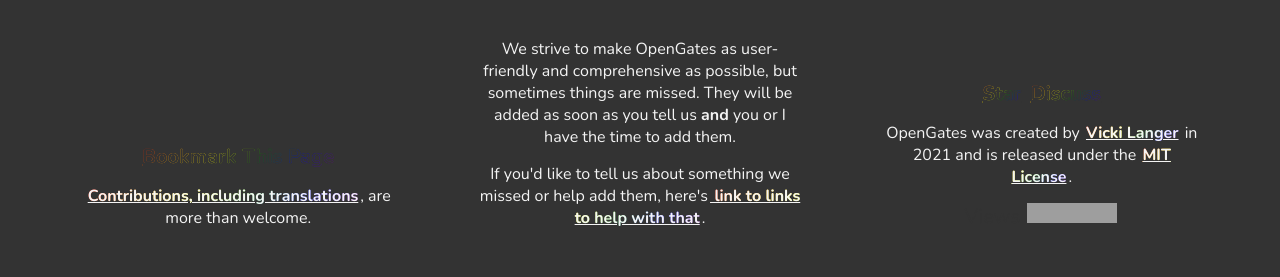
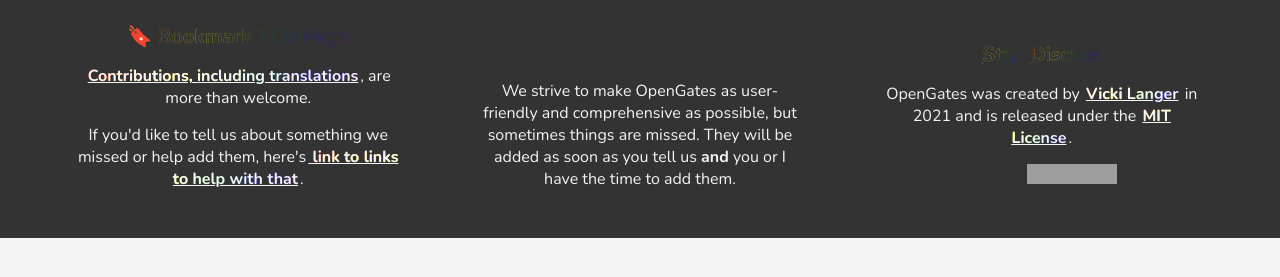
Before and after one commit to VickiLanger/OpenGates, a Jekyll site: the page built from site/home.md, in a window 1280 px wide and 900 px high, scrolled down 1006 px, cut to the strip 623-900 px from the top of the window. Built offline with Jekyll 4.4.1, drawn with Linux system fonts in a browser that asks for light colours; nearby versions of some CDN libraries; library files that are not in the unit come from our copies; comment, search, counter and statistics services are not loaded; after the commit the page ends 1867 px from its top, so only the background shows below that; part of the change alters nothing that is shown; some of the changed text lies outside the part shown; grey boxes are pictures that could not be loaded.

```diff
--- a/_layouts/page.html
+++ b/_layouts/page.html
@@ -34,16 +34,22 @@
         <p id="header-text">
             <emphasis>An Anti-Gatekeeping Checklist for Dev Content Creators</emphasis>
         </p>
-        <a id="bookmark-this" href="#" title="Bookmark This Page">Bookmark This Page</a>
+        <a id="bookmark-this" href="#" title="Bookmark This Page" id="light-link">&#128278; Bookmark This Page</a>
     </header>
     <section>
         {{ content }}
     </section>
     <footer>
         <div class="footer-box">
-<a id="bookmark-this" href="#" title="Bookmark This Page">Bookmark This Page</a>
+<a id="bookmark-this" href="#" title="Bookmark This Page" id="light-link">&#128278; Bookmark This Page</a>
             <p id="footer-text"><a href="https://github.com/VickiLanger/OpenGates" target="_blank"
                     id="light-link">Contributions, including translations</a>, are more than welcome.</p>
+
+            <p id="footer-text">If you'd like to tell us about something we missed or help add them,
+                here's<a
+                    href="https://github.com/VickiLanger/AntiGatekeep/blob/main/faq.md#but-you-dont-have-this-very-important-item"
+                    target="_blank" id="light-link"> link to links to help with that</a>.
+            </p>
         </div>
         <div class="footer-box">
             <p id="footer-text">We strive to make OpenGates as user-friendly and comprehensive as possible, but
@@ -51,11 +57,7 @@
                 have the time to
                 add them.
             </p>
-            <p id="footer-text">If you'd like to tell us about something we missed or help add them,
-                here's<a
-                    href="https://github.com/VickiLanger/AntiGatekeep/blob/main/faq.md#but-you-dont-have-this-very-important-item"
-                    target="_blank" id="light-link"> link to links to help with that</a>.
-            </p>
+
         </div>
         <div class="footer-box">
             <a class="github-button" href="https://github.com/VickiLanger/OpenGates"
```
